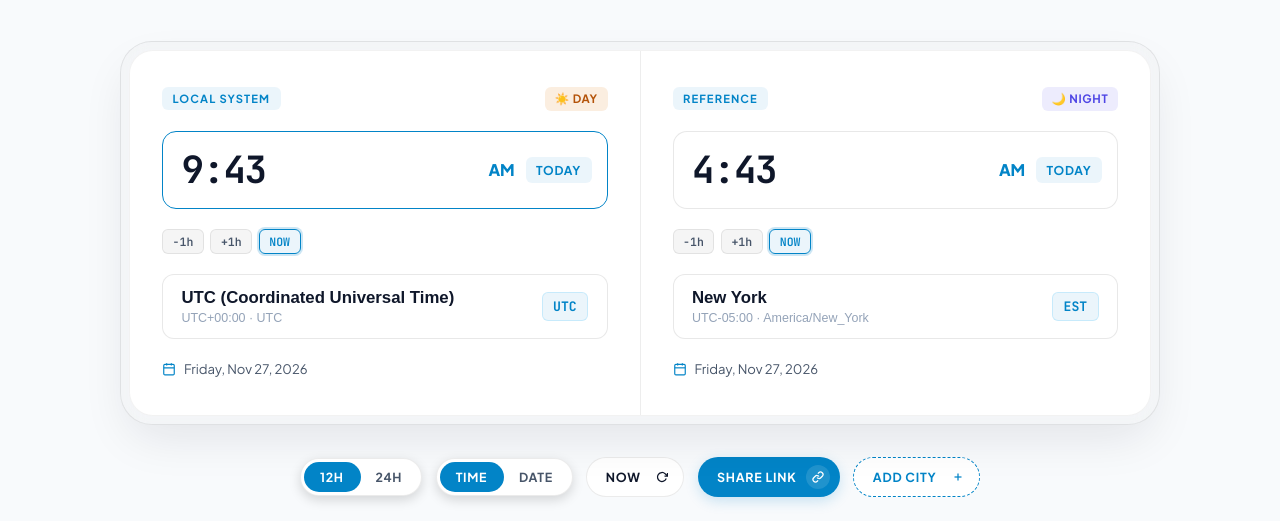
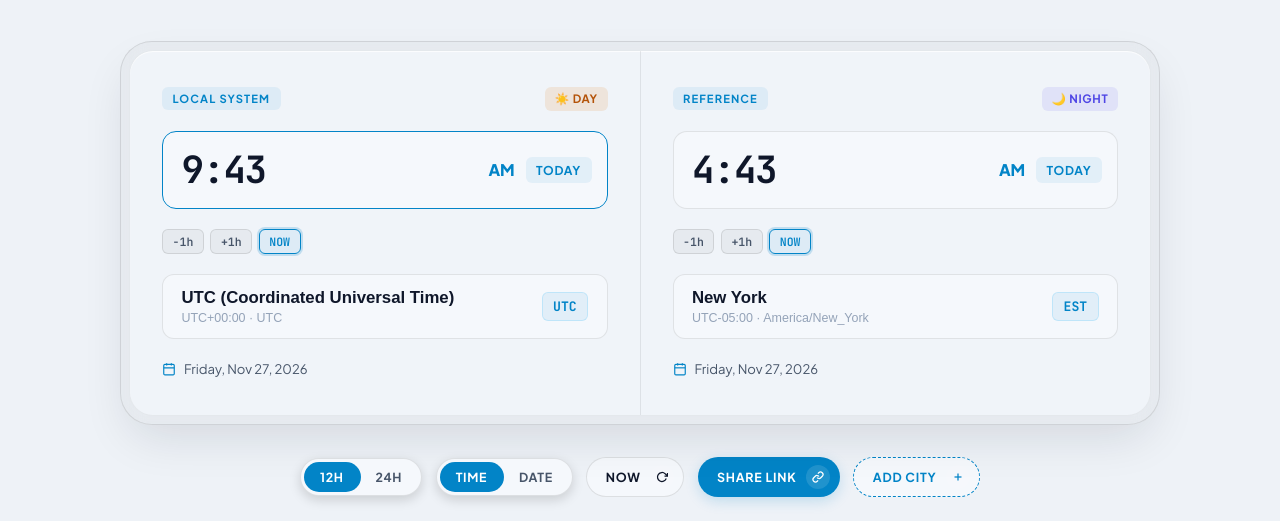
Before and after one commit to digitalsuni-cloud/chrona, a plain HTML site: page index.html in a window 1280 px wide. Both pictures are taken after a click on the button "Toggle visual theme". Shown: the part 279-800 px from the top of the page. Drawn offline with Linux system fonts and the light colour scheme.

Commit message:
fix: tone down light theme - replace pure whites with blue-grey tints
bg-app #f8fafc→#eef2f7, card-bg/bezel-inner #fff→#f5f8fc/#f0f4f9,
modal-bg #fff→#f0f4f9; reduces eye strain while keeping contrast intact

```diff
--- a/style.css
+++ b/style.css
@@ -49,14 +49,14 @@
 }
 
 [data-theme="light"] {
-  --bg-app: #f8fafc;
-  --bg-gradient: radial-gradient(ellipse 80% 50% at 50% -20%, rgba(14, 165, 233, 0.09), transparent 70%);
-  --bezel-outer-bg: rgba(0, 0, 0, 0.02);
-  --bezel-outer-border: rgba(0, 0, 0, 0.08);
-  --bezel-inner-bg: #ffffff;
-  --bezel-inner-highlight: inset 0 1px 1px rgba(255, 255, 255, 1);
+  --bg-app: #eef2f7;
+  --bg-gradient: radial-gradient(ellipse 80% 50% at 50% -20%, rgba(14, 165, 233, 0.12), transparent 70%);
+  --bezel-outer-bg: rgba(0, 0, 0, 0.03);
+  --bezel-outer-border: rgba(0, 0, 0, 0.1);
+  --bezel-inner-bg: #f0f4f9;
+  --bezel-inner-highlight: inset 0 1px 1px rgba(255, 255, 255, 0.8);
 
-  --card-bg: #ffffff;
+  --card-bg: #f5f8fc;
   --card-border: rgba(0, 0, 0, 0.09);
   --card-hover-border: rgba(14, 165, 233, 0.5);
 
@@ -75,11 +75,11 @@
   --badge-night-text: #4f46e5;
 
   --modal-backdrop: rgba(15, 23, 42, 0.4);
-  --modal-bg: #ffffff;
+  --modal-bg: #f0f4f9;
   --modal-border: rgba(0, 0, 0, 0.12);
 
-  --divider-line: rgba(0, 0, 0, 0.07);
-  --shadow-ambient: 0 20px 48px -10px rgba(15, 23, 42, 0.1);
+  --divider-line: rgba(0, 0, 0, 0.08);
+  --shadow-ambient: 0 20px 48px -10px rgba(15, 23, 42, 0.12);
 
   color-scheme: light;
 }
```
